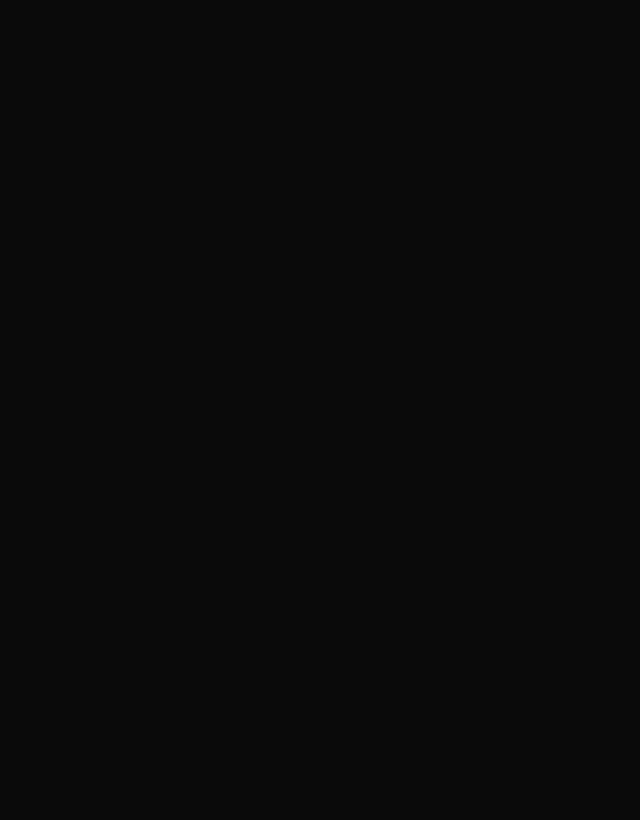
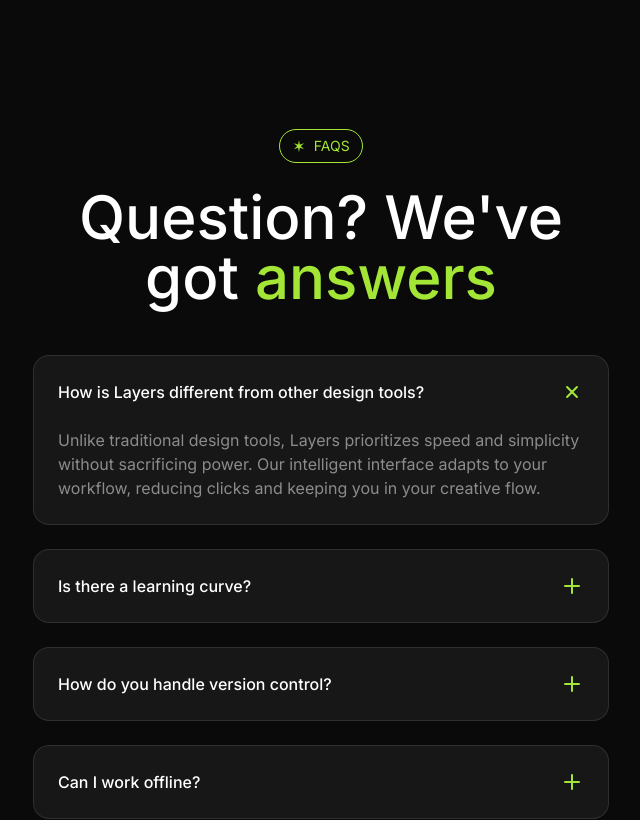
Before and after one commit to ervanervan/layers-landing-page, a Next.js app: page / in a window 1280 px wide. Shown: the part 3900-4720 px from the top of the page, without its empty margins (319-959 px from the left). Before the commit the page ends 3933 px from the top, so only its background shows below. Built offline with nearby package versions, Linux system fonts and the light colour scheme.

Commit message:
update: Faqs component

```diff
--- a/src/app/page.tsx
+++ b/src/app/page.tsx
@@ -4,6 +4,7 @@
 import Introduction from "@/sections/Introduction";
 import Features from "@/sections/Features";
 import Integrations from "@/sections/Integrations";
+import Faqs from "@/sections/Faqs";
 
 export default function Home() {
   return (
@@ -14,6 +15,7 @@
       <Introduction />
       <Features />
       <Integrations />
+      <Faqs />
     </>
   );
 }
--- a/src/sections/Faqs.tsx
+++ b/src/sections/Faqs.tsx
@@ -1,26 +1,84 @@
+import Tag from "@/components/Tag";
+import { twMerge } from "tailwind-merge";
+
 const faqs = [
   {
     question: "How is Layers different from other design tools?",
-        answer: "Unlike traditional design tools, Layers prioritizes speed and simplicity without sacrificing power. Our intelligent interface adapts to your workflow, reducing clicks and keeping you in your creative flow.",
+    answer:
+      "Unlike traditional design tools, Layers prioritizes speed and simplicity without sacrificing power. Our intelligent interface adapts to your workflow, reducing clicks and keeping you in your creative flow.",
   },
   {
     question: "Is there a learning curve?",
-        answer: "Layers is designed to feel intuitive from day one. Most designers are productive within hours, not weeks. We also provide interactive tutorials and comprehensive documentation to help you get started.",
+    answer:
+      "Layers is designed to feel intuitive from day one. Most designers are productive within hours, not weeks. We also provide interactive tutorials and comprehensive documentation to help you get started.",
   },
   {
     question: "How do you handle version control?",
-        answer: "Every change in Layers is automatically saved and versioned. You can review history, restore previous versions, and create named versions for important milestones.",
+    answer:
+      "Every change in Layers is automatically saved and versioned. You can review history, restore previous versions, and create named versions for important milestones.",
   },
   {
     question: "Can I work offline?",
-        answer: "Yes! Layers includes a robust offline mode. Changes sync automatically when you're back online, so you can keep working anywhere.",
+    answer:
+      "Yes! Layers includes a robust offline mode. Changes sync automatically when you're back online, so you can keep working anywhere.",
   },
   {
     question: "How does Layers handle collaboration?",
-        answer: "Layers is built for collaboration. You can invite team members to your projects, share feedback, and work together in real-time.",
+    answer:
+      "Layers is built for collaboration. You can invite team members to your projects, share feedback, and work together in real-time.",
   },
 ];
 
 export default function Faqs() {
-    return <div>Faqs</div>;
+  const selectedIndex = 0;
+  return (
+    <section className="py-24">
+      <div className="container">
+        <div className="flex justify-center">
+          <Tag>Faqs</Tag>
+        </div>
+        <h2 className="text-6xl text-center mt-6 font-medium max-w-xl mx-auto">
+          Question? We've got <span className="text-lime-400">answers</span>
+        </h2>
+        <div className="mt-12 flex flex-col gap-6 max-w-xl mx-auto">
+          {faqs.map((faq, faqIndex) => (
+            <div
+              key={faq.question}
+              className="bg-neutral-900 border border-white/10 p-6 rounded-2xl"
+            >
+              <div className="flex items-center justify-between">
+                <h3 className="font-medium">{faq.question}</h3>
+                <svg
+                  xmlns="http://www.w3.org/2000/svg"
+                  width="24"
+                  height="24"
+                  viewBox="0 0 24 24"
+                  fill="none"
+                  stroke="currentColor"
+                  strokeWidth="2"
+                  strokeLinecap="round"
+                  strokeLinejoin="round"
+                  className={twMerge(
+                    "feather feather-plus flex-shrink-0 text-lime-400",
+                    selectedIndex === faqIndex && "rotate-45"
+                  )}
+                >
+                  <line x1="12" y1="5" x2="12" y2="19"></line>
+                  <line x1="5" y1="12" x2="19" y2="12"></line>
+                </svg>
+              </div>
+              <div
+                className={twMerge(
+                  "mt-6",
+                  selectedIndex !== faqIndex && "hidden"
+                )}
+              >
+                <p className="text-white/50">{faq.answer}</p>
+              </div>
+            </div>
+          ))}
+        </div>
+      </div>
+    </section>
+  );
 }
```
Lines whose indentation alone changed are shown as unchanged.
